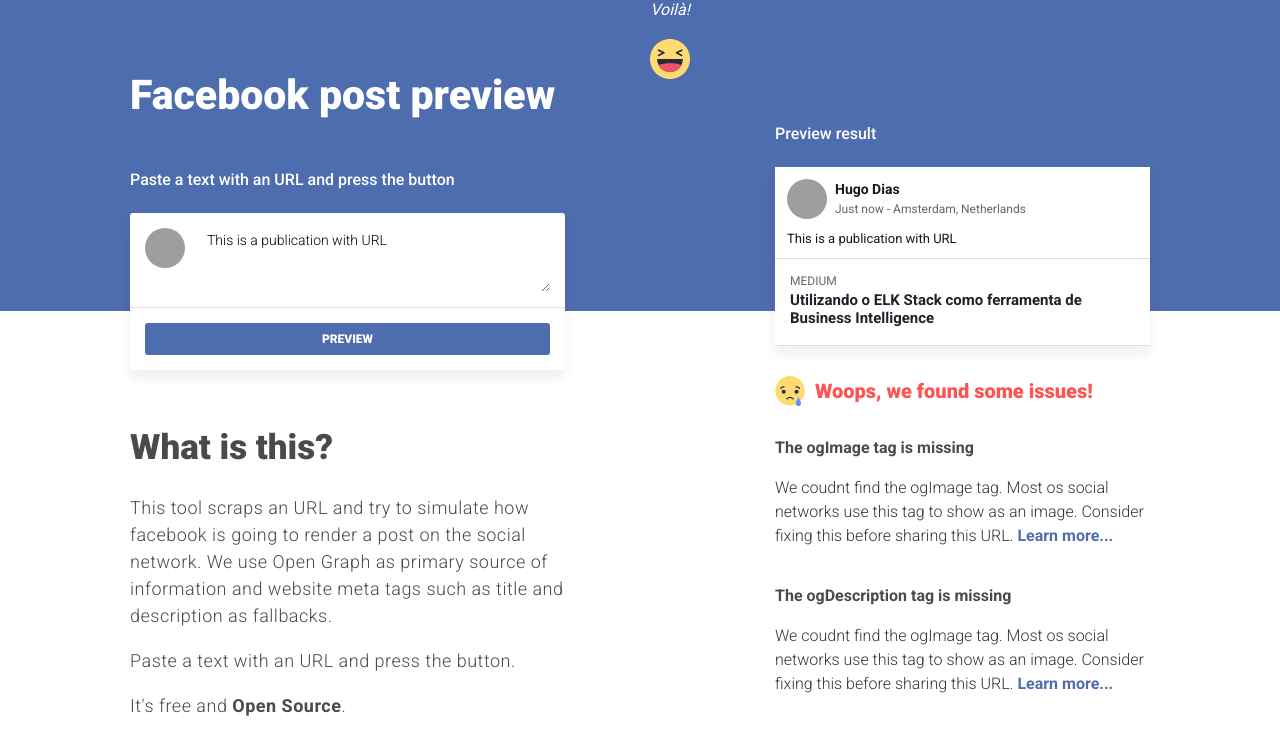
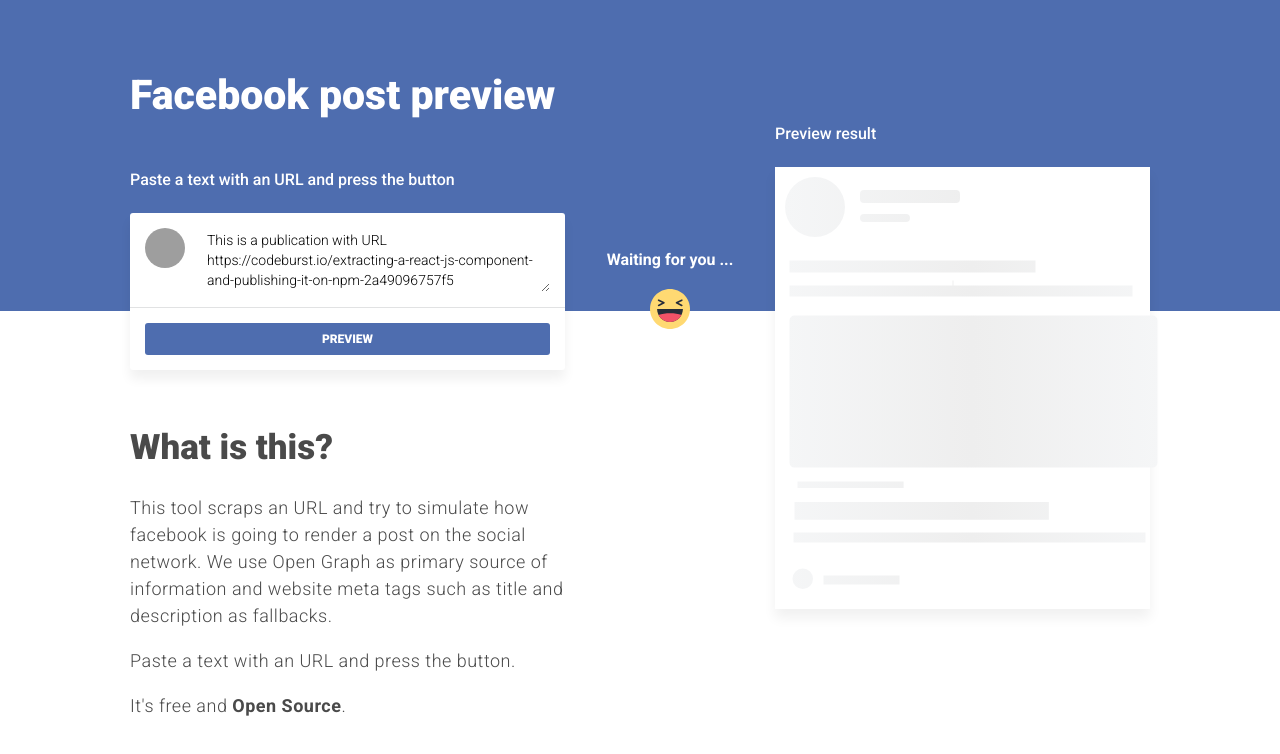
Before and after one commit to hugodias/facebook-post-preview, a React (Create React App) app: page / in a window 1280 px wide. Shown: the top 754 px of the page. Built offline with nearby package versions, Linux system fonts and the light colour scheme; grey boxes are pictures that could not be loaded.

Commit message:
Use loading on child components

```diff
--- a/src/App.js
+++ b/src/App.js
@@ -62,33 +62,27 @@ class App extends Component {
   constructor(props) {
     super(props);
     this.state = {
-      value: null,
-      loading: false,
-      text: "This is a publication with URL",
-      meta: {
-        ogSiteName: "Medium",
-        ogTitle:
-          "Utilizando o ELK Stack como ferramenta de Business Intelligence"
-        // ogDescription: "Como integrar um app Ruby on Rails pelo docker com o ELK Stack",
-        // ogImage: {
-        //   url: "https://cdn-images-1.medium.com/max/1200/0*3llSqzx4IxQ7TyVP"
-        // }
-      },
+      started: false,
+      loading: true,
+      text: "This is a publication with URL https://codeburst.io/extracting-a-react-js-component-and-publishing-it-on-npm-2a49096757f5",
+      meta: {},
       error: null
     };
   }
 
   handleProcessingStarted = () => {
-    this.setState({ loading: true });
+    this.setState({ started: true, loading: true });
   };
 
   handleFormSubmitted = data => {
-    const newState = {...data};
+    const newState = { ...data };
     newState.loading = false;
     this.setState(newState);
   };
 
   render() {
+    const { started, loading } = this.state;
+
     return (
       <Row>
         <Col align="left">
@@ -119,12 +113,20 @@ class App extends Component {
           </Info>
         </Col>
         <Col>
-          <Loading loading={this.state.loading} />
+          <Loading
+            className="loading-block"
+            started={started}
+            loading={loading}
+          />
         </Col>
         <Col align="right" style={{ marginTop: 70 }}>
           <Subtitle style={{ MarginTop: 50 }}>Preview result</Subtitle>
           <FacebookMobilePost {...this.state} style={{ float: "right" }} />
-          <Warnings {...this.state.meta} style={{ float: "right" }} />
+          <Warnings
+            {...this.state.meta}
+            loading={loading}
+            style={{ float: "right" }}
+          />
         </Col>
       </Row>
     );
--- a/src/components/facebook-mobile-post/FacebookMobilePost.js
+++ b/src/components/facebook-mobile-post/FacebookMobilePost.js
@@ -1,12 +1,13 @@
-import React from "react";
+import React, { Component } from "react";
 import styled from "styled-components";
 import Preview from "../preview";
+import MobileCardLoader from "../mobile-card-loader/MobileCardLoader";
 
 const Container = styled.div`
   width: 375px;
   display: block;
   box-shadow: 0px 9px 12px rgba(0, 0, 0, 0.06);
-  background: #FFF;
+  background: #fff;
 `;
 const Header = styled.div`
   display: flex;
@@ -50,9 +51,20 @@ const Post = styled.div`
 `;
 const Footer = styled.div``;
 
-const FacebookMobilePost = props => {
+class FacebookMobilePost extends Component {
+  render() {
+    const { loading, style, text, meta } = this.props;
+
+    if (loading) {
       return (
-    <Container style={props.style}>
+        <Container style={{ padding: 10 }} className="fade-out">
+          <MobileCardLoader />
+        </Container>
+      );
+    }
+
+    return (
+      <Container style={style} className="fade-in">
         <Header>
           <Avatar src="https://avatars.io/instagram/hugooovictor" />
           <UserInfo>
@@ -61,12 +73,13 @@ const FacebookMobilePost = props => {
           </UserInfo>
         </Header>
         <Body>
-        <Post>{props.text}</Post>
-        <Preview {...props.meta} />
+          <Post>{text}</Post>
+          {meta ? <Preview {...meta} /> : null}
         </Body>
         <Footer />
       </Container>
     );
-};
+  }
+}
 
 export default FacebookMobilePost;
--- a/src/components/loading/Loading.js
+++ b/src/components/loading/Loading.js
@@ -11,7 +11,7 @@ const Icon = styled.img`
   height: 40px;
 `;
 
-const LoadingText = styled.p`
+const BoldText = styled.p`
   font-weight: bold;
   font-size: 16px;
   margin: 0 0 20px 0;
@@ -20,7 +20,7 @@ const LoadingText = styled.p`
   text-align: center;
 `;
 
-const DoneText = styled.i`
+const LightText = styled.i`
   color: #fff;
   font-size: 16px;
   display: block;
@@ -29,9 +29,13 @@ const DoneText = styled.i`
 
 const Loading = props => {
   return (
-    <Container>
-			{ !props.loading ? <DoneText>Voilà!</DoneText> : null }
-			{ props.loading ? <LoadingText>Processing ...</LoadingText> : null }
+    <Container className={props.className}>
+      {!props.loading ? <LightText>Voilà!</LightText> : null}
+      {props.loading ? (
+        <BoldText>
+          {props.started ? "Processing ..." : "Waiting for you ..."}
+        </BoldText>
+      ) : null}
 
       <Icon src={haha} />
     </Container>
--- a/src/components/warnings/Warnings.js
+++ b/src/components/warnings/Warnings.js
@@ -55,7 +55,7 @@ const MissingBlock = styled.div`
   padding-bottom: 20px;
 `;
 
-class Warnings extends React.Component {
+class Warnings extends Component {
 
   valid() {
     const { ogImage, ogTitle, ogDescription, ogSiteName } = this.props;
@@ -101,7 +101,7 @@ class Warnings extends React.Component {
   }
 
   render() {
-    if (this.valid()) return null;
+    if (this.valid() || !this.props.started) return null;
 
     return (
       <Container  style={this.props.style}>
```
Lines whose indentation alone changed are shown as unchanged.
